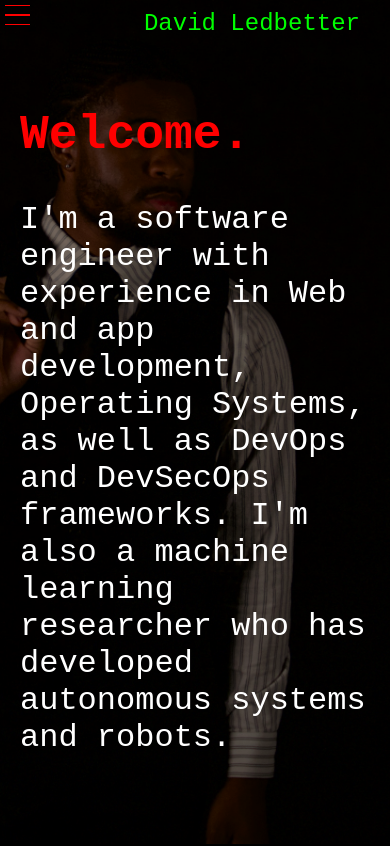
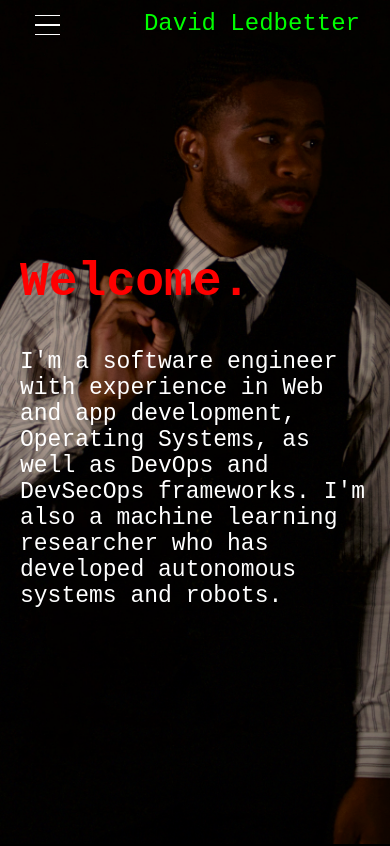
Before and after one commit to dledbetter123/ledbetter-website, a React (Create React App) app in the folder frontend/: page / in a window 390 px wide. Shown: the top 846 px of the page. Built offline with nearby package versions, Linux system fonts and the light colour scheme; no server answers.

Commit message:
Added more stylish and responsive features to intropage, finalized initial app layout

```diff
--- a/frontend/src/App.css
+++ b/frontend/src/App.css
@@ -18,6 +18,8 @@
 .menuIcon {
   position: fixed;
   z-index: 1999;
+  top: 10px; /* Adjust the distance from the top */
+  left: 30px; /* Adjust the distance from the right */
   display: inline-flex; /* or inline-block */
   flex-direction: column;
   justify-content: center;
--- a/frontend/src/components/IntroPage/IntroPage.css
+++ b/frontend/src/components/IntroPage/IntroPage.css
@@ -24,12 +24,33 @@
 
 
 .profilePic {
-  position: absolute;
+  position: fixed;
   right: 0;
   top: 0;
-  /* width: 33.33%; Image takes up right third of the screen */
+  /* width: 36.33%; Image takes up right third of the screen */
   height: 100%;
   object-fit: cover; /* Cover the designated area without stretching */
   z-index: 1; /* Below the text content */
-  filter: brightness(50%);
+  filter: brightness(75%);
 }
+
+@media (max-width: 600px) {
+  .introPage {
+    justify-content: center; /* Align content to the top for mobile */
+    align-items: center;
+  }
+
+  .profilePic {
+    position: absolute; /* Make image cover the entire introPage area */
+    width: 100%; /* Full width */
+    height: 100vh; /* Full viewport height */
+    top: 0;
+    left: 0;
+    z-index: 1; /* Ensure image is behind the content */
+  }
+
+  .content {
+    max-width: 600px; /* Maximum width of the content */
+    z-index: 2; /* Ensure the text is above the image */
+  }
+}
--- a/frontend/src/components/IntroPage/IntroPage.js
+++ b/frontend/src/components/IntroPage/IntroPage.js
@@ -26,9 +26,36 @@ const IntroPage = () => {
 
         startParagraphTyping();
       }
-    }, 150); // Adjust typing speed here (milliseconds per character)
+    }, 110); // Adjust typing speed here (milliseconds per character)
 
     return () => clearInterval(intervalId);
+  }, []);
+
+  useEffect(() => {
+    const handleScroll = () => {
+      const profilePic = document.querySelector('.profilePic');
+      const scrollValue = window.scrollY;
+      const height = window.innerHeight;
+      // Adjust these values as needed
+      const fadeStart = 0; // Start fade at 100px scroll
+      const fadeUntil = height / 2; // Full fade by half the viewport height
+
+      let opacity = 1;
+
+      if (scrollValue <= fadeStart) {
+        opacity = 1;
+      } else if (scrollValue <= fadeUntil) {
+        opacity = 1 - (scrollValue - fadeStart)*0.5 / (fadeUntil - fadeStart);
+      } else {
+        opacity = 0;
+      }
+
+      profilePic.style.opacity = opacity;
+    };
+
+    window.addEventListener('scroll', handleScroll);
+
+    return () => window.removeEventListener('scroll', handleScroll);
   }, []);
 
   const startParagraphTyping = () => {
@@ -44,7 +71,7 @@ const IntroPage = () => {
         clearInterval(intervalId);
         setParagraphCursorVisible(false);
       }
-    }, 20); // Adjust typing speed here (milliseconds per character)
+    }, 15); // Adjust typing speed here (milliseconds per character)
   };
 
   useEffect(() => {
@@ -78,7 +105,7 @@ const IntroPage = () => {
           {welcomeText}
           {welcomeCursorVisible && <span>|</span>} {/* Cursor */}
         </h1>
-        <p style={{ fontSize: '32px' }} title={hoverTitle}>
+        <p style={{ fontSize: '23px' }} title={hoverTitle}>
           {paragraphText}
           {paragraphCursorVisible && <span>|</span>}
         </p>
```
